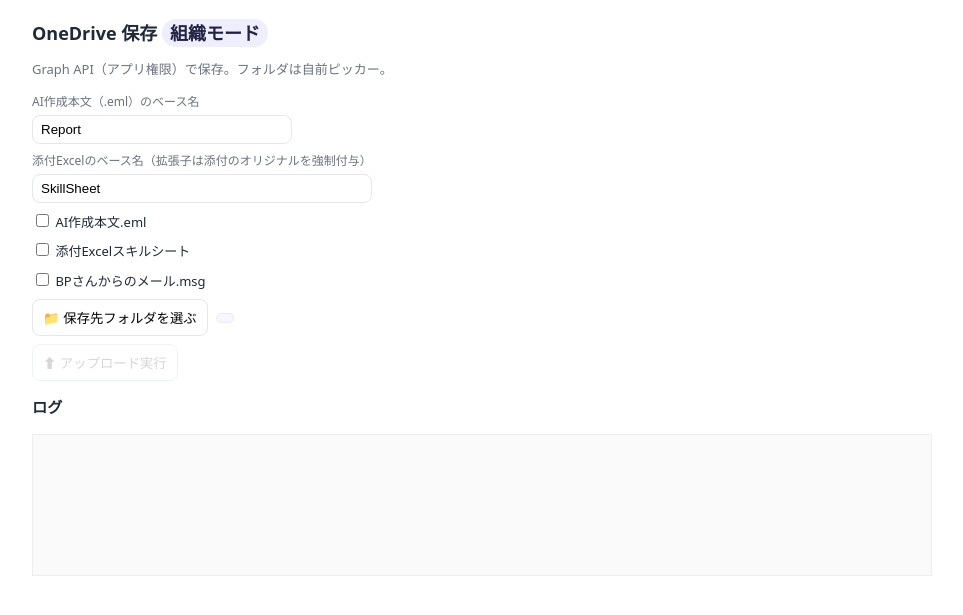
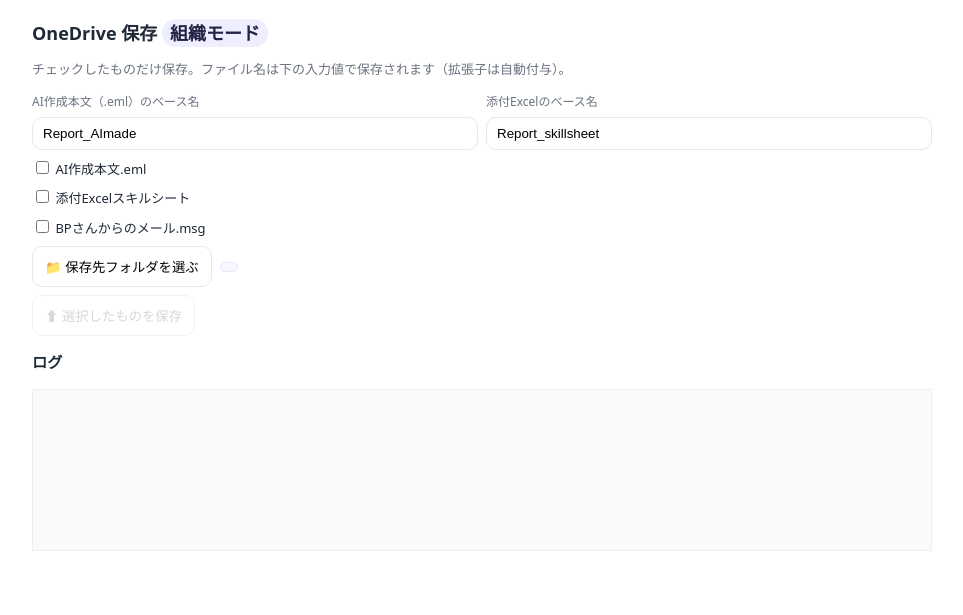
Before and after one commit to miyasaka-t/ai-az-monolith, a Python web app: template templates/onedrive.html in a window 1280 px wide. Shown: the top 615 px of the page, without its empty margins (158-1121 px from the left). Run offline with Jinja, Linux system fonts and the light colour scheme; the template is opened without the code that fills it, so the values that code supplies are empty.

Commit message:
変更内容を説明するメッセージ

```diff
--- a/templates/onedrive.html
+++ b/templates/onedrive.html
@@ -1,6 +1,6 @@
 <!doctype html>
 <meta charset="utf-8" />
-<title>OneDrive 保存（組織専用ピッカー + 新規フォルダ）</title>
+<title>OneDrive 保存（選択したものをUI入力名で保存）</title>
 <meta name="viewport" content="width=device-width, initial-scale=1" />
 <style>
   :root{ --fg:#1f2937; --muted:#6b7280; --line:#e5e7eb; --bg:#fff; --primary:#0b5; }
@@ -8,15 +8,15 @@
        color:var(--fg); max-width:900px; margin:20px auto; padding:0 10px;}
   h1{font-size:18px;margin:0 0 8px}
   .row{display:flex;gap:8px;align-items:center;flex-wrap:wrap;margin:8px 0}
-  .col{display:flex;flex-direction:column;gap:4px;min-width:260px;flex:1}
+  .col{display:flex;flex-direction:column;gap:6px;min-width:260px;flex:1}
   label.small{font-size:12px;color:var(--muted)}
-  input[type=text]{flex:1;min-width:240px;padding:6px 8px;border:1px solid var(--line);border-radius:8px}
-  button{padding:8px 10px;border:1px solid var(--line);border-radius:8px;background:#fff;cursor:pointer}
+  input[type=text]{flex:1;min-width:240px;padding:8px 10px;border:1px solid var(--line);border-radius:10px}
+  button{padding:10px 12px;border:1px solid var(--line);border-radius:10px;background:#fff;cursor:pointer}
   button:disabled{opacity:.55;cursor:not-allowed}
   .pill{padding:4px 8px;border:1px solid #e8e8ff;background:#f7f7ff;border-radius:999px}
   .badge{padding:2px 8px;border-radius:999px;background:#eef;color:#224;font-weight:600}
   .muted{color:var(--muted)}
-  #log{white-space:pre-wrap;background:#fafafa;border:1px solid #eee;padding:10px;min-height:120px}
+  #log{white-space:pre-wrap;background:#fafafa;border:1px solid #eee;padding:10px;min-height:140px}
 
   .picker-backdrop{position:fixed;inset:0;background:rgba(0,0,0,.35);display:flex;align-items:center;justify-content:center;z-index:9999}
   .picker-panel{width:min(560px,92vw);background:var(--bg);border-radius:14px;box-shadow:0 10px 24px rgba(0,0,0,.20);overflow:hidden}
@@ -44,26 +44,20 @@
 
   .vertical{flex-direction:column;align-items:flex-start;gap:8px}
   .chk{display:flex;align-items:center;gap:8px}
-
-  /* 親へボタンはUIから隠す */
-  #btnUp { display: none !important; }
-  /* 強制付与ヒントも非表示 */
-  #nm_eml_hint, #nm_xlsx_hint { display: none !important; }
+  #btnUp { display: none !important; } /* 親へボタン非表示（必要なら外してOK） */
 </style>
 
 <h1>OneDrive 保存 <span class="badge">組織モード</span></h1>
-<p class="muted">Graph API（アプリ権限）で保存。フォルダは自前ピッカー。</p>
+<p class="muted">チェックしたものだけ保存。ファイル名は下の入力値で保存されます（拡張子は自動付与）。</p>
 
-<div class="row vertical">
+<div class="row">
   <div class="col">
     <label class="small">AI作成本文（.eml）のベース名</label>
-    <input id="emlBase" type="text" placeholder="Report">
-    <div class="muted" id="nm_eml_hint"></div>
+    <input id="emlBase" type="text" placeholder="Report_AImade">
   </div>
   <div class="col">
-    <label class="small">添付Excelのベース名（拡張子は添付のオリジナルを強制付与）</label>
-    <input id="xlsxBase" type="text" placeholder="SkillSheet">
-    <div class="muted" id="nm_xlsx_hint"></div>
+    <label class="small">添付Excelのベース名</label>
+    <input id="xlsxBase" type="text" placeholder="Report_skillsheet_yyyymmdd">
   </div>
 </div>
 
@@ -82,13 +76,11 @@
   </div>
 </div>
 
-<div id="orgPanel">
-  <div class="row">
-    <button id="pickLocal">📁 保存先フォルダを選ぶ</button>
-    <span id="pickedHint" class="pill"></span>
-  </div>
-  <div class="row"><button id="upload" disabled>⬆ アップロード実行</button></div>
+<div class="row">
+  <button id="pickLocal">📁 保存先フォルダを選ぶ</button>
+  <span id="pickedHint" class="pill"></span>
 </div>
+<div class="row"><button id="upload" disabled>⬆ 選択したものを保存</button></div>
 
 <h3>ログ</h3>
 <pre id="log"></pre>
@@ -124,33 +116,36 @@
 const $ = (id)=>document.getElementById(id);
 const log = (m)=>{ $("log").textContent += m + "\n"; };
 
+// ===== Query =====
 const q = new URLSearchParams(location.search);
-const T_EML   = q.get("ticket_eml")   || "";
-const T_XLSX  = q.get("ticket_xlsx")  || "";
-const T_MSG   = q.get("ticket_msg")   || "";
-const TICKET_SINGLE = q.get("ticket") || "";
+const T_EML   = (q.get("ticket_eml")  || "").trim();
+const T_XLXS_RAW = (q.get("ticket_xlsx") || "").trim();   // 複数可（カンマ区切り）
+const T_MSG   = (q.get("ticket_msg")  || "").trim();
+const INIT_EML  = (q.get("eml")   || "Report_AImade").trim();
+const INIT_XLSX = (q.get("excel") || "Report_skillsheet").trim();
 
-const EML_BASE_INIT  = (q.get("eml")   || "Report").trim();
-const XLSX_BASE_INIT = (q.get("excel") || "SkillSheet").trim();
-$("emlBase").value  = EML_BASE_INIT;
-$("xlsxBase").value = XLSX_BASE_INIT;
+$("emlBase").value  = INIT_EML;
+$("xlsxBase").value = INIT_XLSX;
 
-// Endpoints (monolith)
+// XLSX 複数（カンマ区切り → 配列）
+const T_XLSX_LIST = T_XLXS_RAW
+  ? T_XLXS_RAW.split(",").map(s => s.trim()).filter(Boolean)
+  : [];
+
+// ===== Endpoints (monolith; relative path) =====
 const EP_PEEK             = "/tickets/peek";
 const EP_UPLOAD_ORG       = "/api/upload";
 const EP_LIST_FOLDERS     = "/api/drive/folders";
 const EP_CREATE_FOLDER    = "/api/drive/create-folder";
-const EP_MSG_TO_XLSX_TID  = "/api/msg-to-xlsx-ticket";
 
-(async function initPeek(){
-  try {
-    if (T_EML || TICKET_SINGLE){ $("cb_eml").checked = true; $("nm_eml").textContent = "ticket ready"; }
-    if (T_XLSX){ $("cb_xlsx").checked = true; $("nm_xlsx").textContent = "ticket ready"; }
-    if (T_MSG){ $("cb_msg").checked = true; $("nm_msg").textContent = "ticket ready"; }
-  } catch(e){ log("peek error: "+e.message); }
+// 初期チェック表示
+(function init(){
+  if (T_EML){ $("cb_eml").checked = true; $("nm_eml").textContent = "ticket ready"; }
+  if (T_XLSX_LIST.length){ $("cb_xlsx").checked = true; $("nm_xlsx").textContent = "tickets: " + T_XLSX_LIST.length; }
+  if (T_MSG){ $("cb_msg").checked = true; $("nm_msg").textContent = "ticket ready"; }
 })();
 
-// Picker
+// ===== Picker =====
 let pickedFolderId=null,pickedFolderName=null,currentId="root",historyStack=[],breadcrumb=[{id:"root",name:"ルート"}];
 
 function openPicker(){ pickedFolderId=null;pickedFolderName=null;$("pickerOk").disabled=true;$("picker").style.display="flex";historyStack=[];breadcrumb=[{id:"root",name:"ルート"}];loadFolder("root",false,"open");}
@@ -210,46 +205,83 @@ $("btnNewFolder").onclick=async function(){
 
 $("pickLocal").onclick=openPicker;
 
-$("upload").onclick=async function(){
-  if(!pickedFolderId){ alert("保存先未選択"); return; }
+// ===== Helper: チケットの拡張子を peek から取得 =====
+async function getExtFromTicket(ticket){
   try{
-    // ここではチケットは外部から渡ってくる想定（/front?ticket_eml=... など）
-    // 必要に応じて先に /api/msg-to-xlsx-ticket などを叩いて T_XLSX を作ってから /api/upload を複数回叩く設計にしてね。
+    const r = await fetch(EP_PEEK + "?ticket=" + encodeURIComponent(ticket));
+    const j = await r.json();
+    if (!r.ok) return null;
+    const name = (j.fileName || "").trim();
+    const m = name.lastIndexOf(".");
+    if (m >= 0) return name.slice(m+1);
+  }catch(e){}
+  return null;
+}
+
+// ===== Upload（UI入力名で保存） =====
+$("upload").onclick = async function () {
+  if (!pickedFolderId) { alert("保存先未選択"); return; }
+
+  const doEML  = $("cb_eml").checked  && !!T_EML;
+  const doXLSX = $("cb_xlsx").checked && T_XLSX_LIST.length > 0;
+  const doMSG  = $("cb_msg").checked  && !!T_MSG;
+
+  const emlBase  = ($("emlBase").value  || "Report_AImade").trim();
+  const xlsxBase = ($("xlsxBase").value || "Report_skillsheet").trim();
+
+  if (!doEML && !doXLSX && !doMSG){
+    alert("保存対象が選択されていません"); return;
+  }
+
+  const tasks = [];
+  const pushUpload = (ticket, folderId, fileName) => {
+    const fd = new FormData();
+    fd.append("ticket", ticket);
+    fd.append("folderId", folderId);
+    if (fileName) fd.append("fileName", fileName); // ← UI入力名で上書き保存
+    tasks.push(fetch(EP_UPLOAD_ORG, { method: "POST", body: fd }));
+  };
+
+  try {
     log("🚀 アップロード開始");
-    // 例: 既に ticket_eml / ticket_xlsx がある時はそれらを順にアップロード
-    const tasks = [];
-    if (T_EML || TICKET_SINGLE){
-      const fd = new FormData();
-      fd.append("ticket", T_EML || TICKET_SINGLE);
-      fd.append("folderId", pickedFolderId);
-      tasks.push(fetch(EP_UPLOAD_ORG, {method:"POST", body:fd}));
+
+    // 1) EML → <emlBase>.eml
+    if (doEML) {
+      const saveName = `${emlBase}.eml`;
+      log("EML 保存予定: " + saveName);
+      pushUpload(T_EML, pickedFolderId, saveName);
     }
-    if (T_XLSX){
-      const fd2 = new FormData();
-      fd2.append("ticket", T_XLSX);
-      fd2.append("folderId", pickedFolderId);
-      tasks.push(fetch(EP_UPLOAD_ORG, {method:"POST", body:fd2}));
-    }
-    if (T_MSG){
-      // 必要なら .msg → xlsx のチケット化してからアップロード
-      const r=await fetch(EP_MSG_TO_XLSX_TID,{method:"POST",headers:{"Content-Type":"application/json"},body:JSON.stringify({"ticket":T_MSG,"fileName":$("xlsxBase").value||"Attachment.xlsx"})});
-      const j=await r.json();
-      if(r.ok && j.ticket){
-        const fd3 = new FormData();
-        fd3.append("ticket", j.ticket);
-        fd3.append("folderId", pickedFolderId);
-        tasks.push(fetch(EP_UPLOAD_ORG, {method:"POST", body:fd3}));
-      }else{
-        log("（参考）msg→xlsx 生成失敗: "+(j.error||r.status));
+
+    // 2) XLSX/CSV（複数可） → <xlsxBase>.<ext> / <xlsxBase>_2.<ext> / ...
+    if (doXLSX) {
+      let idx = 1;
+      for (const tx of T_XLSX_LIST) {
+        const ext = (await getExtFromTicket(tx)) || "xlsx";
+        const suffix = (idx === 1 ? "" : `_${idx}`);
+        const saveName = `${xlsxBase}${suffix}.${ext}`;
+        log("XLSX/CSV 保存予定: " + saveName);
+        pushUpload(tx, pickedFolderId, saveName);
+        idx++;
       }
     }
+
+    // 3) MSG 原本 → <emlBase>_mail.msg
+    if (doMSG) {
+      const saveName = `${emlBase}_mail.msg`;
+      log("MSG 保存予定: " + saveName);
+      pushUpload(T_MSG, pickedFolderId, saveName);
+    }
+
+    // 実行
     const rs = await Promise.all(tasks);
-    for (const r of rs){
+    for (const r of rs) {
       const j = await r.json();
-      if(!r.ok) throw new Error(j.error||r.statusText);
-      log("✅ 保存: "+j.name+" "+j.webUrl);
+      if (!r.ok) throw new Error(j.error || r.statusText);
+      log("✅ 保存: " + (j.name || "(no name)") + " " + (j.webUrl || ""));
     }
     log("🎉 完了");
-  }catch(e){ log("❌ upload: "+e.message); }
+  } catch (e) {
+    log("❌ upload: " + e.message);
+  }
 };
 </script>
```
